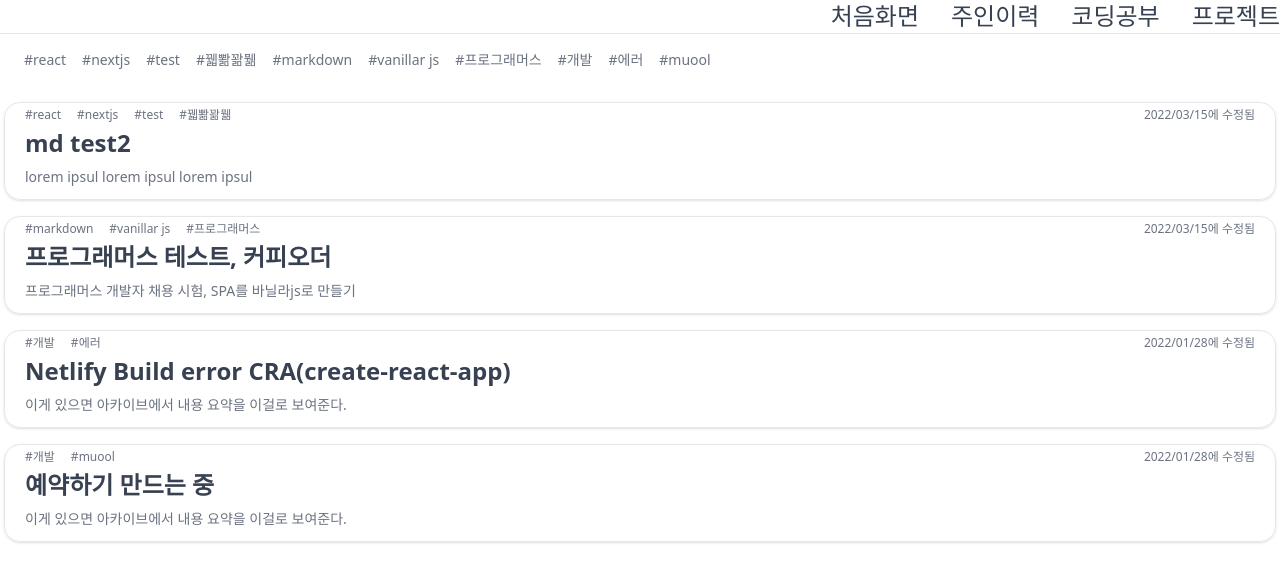
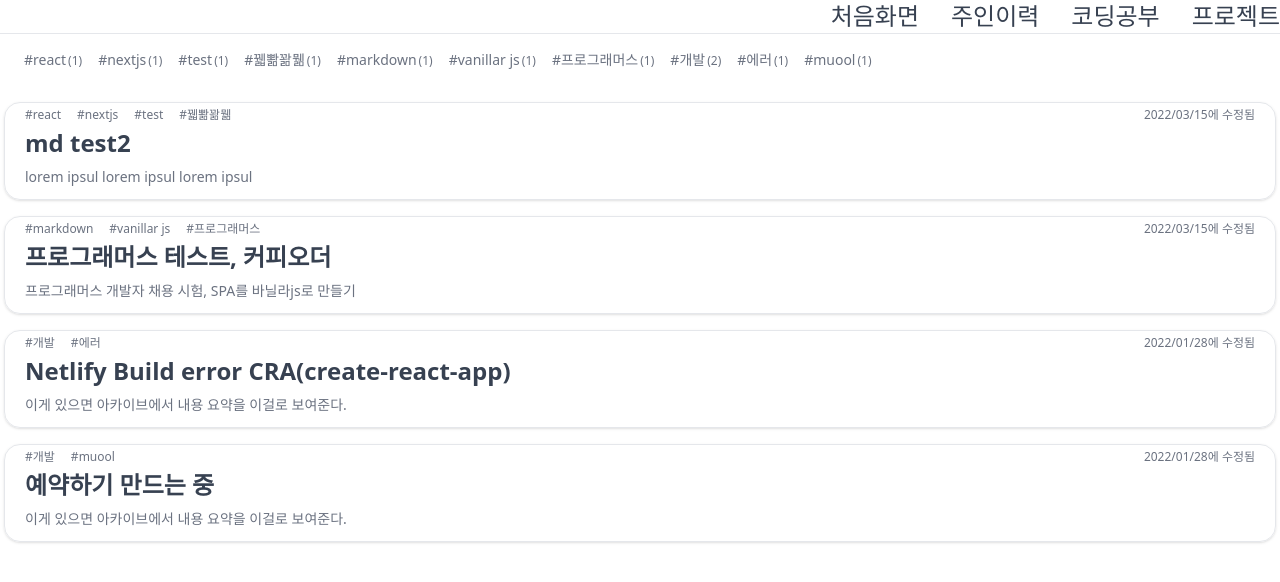
Before and after one commit to ysjkof/ysjkof.github.io, a Next.js app: page /coding in a window 1280 px wide. Shown: the top 582 px of the page. Built offline with nearby package versions, Linux system fonts and the light colour scheme.

Commit message:
getStaticProps가 반환하는 tag를 객체로 하고 name과 count 키를 추가하고 마크업 수정

```diff
--- a/pages/coding/index.tsx
+++ b/pages/coding/index.tsx
@@ -4,30 +4,34 @@ import type { NextPage } from "next";
 import Head from "next/head";
 import Link from "next/link";
 
-interface FrontMatter {
+interface IRemoveDuplicationOutput {
+  withDuplicates: ITag[];
+  withoutDuplicates: ITag[];
+}
+interface ITag {
+  name: string;
+  count?: number | string;
+}
+
+interface IFrontMatter {
   description: string;
   publishedDate: string;
   lastModifiedAt: string;
-  tags: any[];
+  tags: string[];
   title: string;
 }
-interface Post {
-  frontMatter: FrontMatter;
+interface IPost {
+  frontMatter: IFrontMatter;
   slug: string;
 }
-interface CodingPostsProps {
+export interface ICodingPostsProps {
   title: string;
   description: string;
-  posts: Post[];
-  tags: string[];
+  posts: IPost[];
+  tags: ITag[];
 }
-const Posts: NextPage<CodingPostsProps> = ({
-  title,
-  description,
-  posts,
-  tags,
-}) => {
-  // console.log(title, description, posts);
+
+const Posts: NextPage<ICodingPostsProps> = ({ posts, tags }) => {
   return (
     <>
       <Head>
@@ -35,9 +39,16 @@ const Posts: NextPage<CodingPostsProps> = ({
       </Head>
       <div className="flex flex-wrap gap-4 px-6 py-4">
         {tags.map((tag) => (
-          <div className="text-sm text-gray-500 hover:font-semibold hover:text-gray-700">
-            #{tag}
-          </div>
+          <Link
+            key={tag.name}
+            href={`/coding/tags/${tag.name}`}
+            as={prefix + `/coding/tags/${tag.name}`}
+          >
+            <a className="space-x-0.5 text-sm text-gray-500 hover:font-semibold hover:text-gray-700">
+              <span>#{tag.name}</span>
+              <span className="text-xs">({tag.count})</span>
+            </a>
+          </Link>
         ))}
       </div>
       {!posts && <div>No posts!</div>}
@@ -59,7 +70,7 @@ const Posts: NextPage<CodingPostsProps> = ({
                   <div className="mb-1 flex justify-between text-xs text-gray-500">
                     <ul className="flex gap-4">
                       {post.frontMatter.tags.map((tag) => (
-                        <li>#{tag}</li>
+                        <li key={tag}>#{tag}</li>
                       ))}
                     </ul>
                     <span>{post.frontMatter.lastModifiedAt}에 수정됨</span>
@@ -91,23 +102,32 @@ export async function getStaticProps() {
   const posts = await getAllPostsWithFrontMatter("posts");
 
   const extractTags = posts.map((post) =>
-    post.frontMatter.tags.map((tag: any) => tag)
+    post.frontMatter.tags.map((tag: string) => tag)
   );
-  const removeDuplication = (array: any[][]) => {
-    const removeDuplication = new Set(
-      array.reduce((prev, current) => prev.concat(current), [])
+  const removeDuplication = (inputArray: any[][]): IRemoveDuplicationOutput => {
+    const withDuplicates = inputArray.reduce(
+      (prev, current) => prev.concat(current),
+      []
     );
-    // @ts-ignore
-    return [...removeDuplication];
+    const withoutDuplicates = [...new Set(withDuplicates)];
+    return { withDuplicates, withoutDuplicates };
   };
-  const tags = removeDuplication(extractTags);
+  const addCount = ({
+    withDuplicates,
+    withoutDuplicates,
+  }: IRemoveDuplicationOutput) => {
+    const count = withoutDuplicates.map((tag) =>
+      withDuplicates.filter((spreadTag) => spreadTag === tag)
+    );
+    const result = count.map((tag) => ({ name: tag[0], count: tag.length }));
+    return result;
+  };
+  const tags = addCount(removeDuplication(extractTags));
 
   return {
     props: {
       posts,
       tags,
-      title: "코딩공부",
-      description: "코딩 공부 하면서 기록",
     },
   };
 }
```
